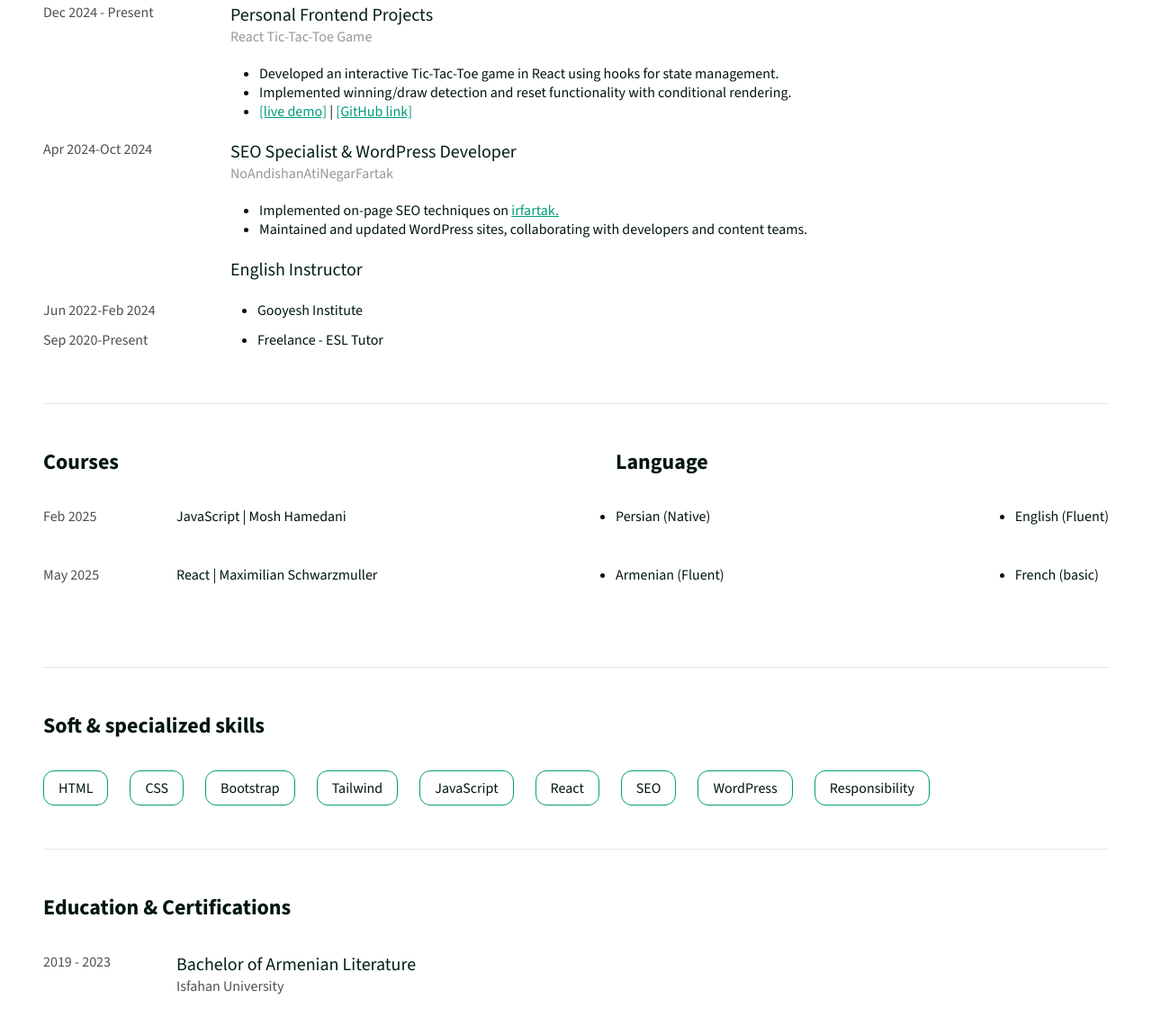
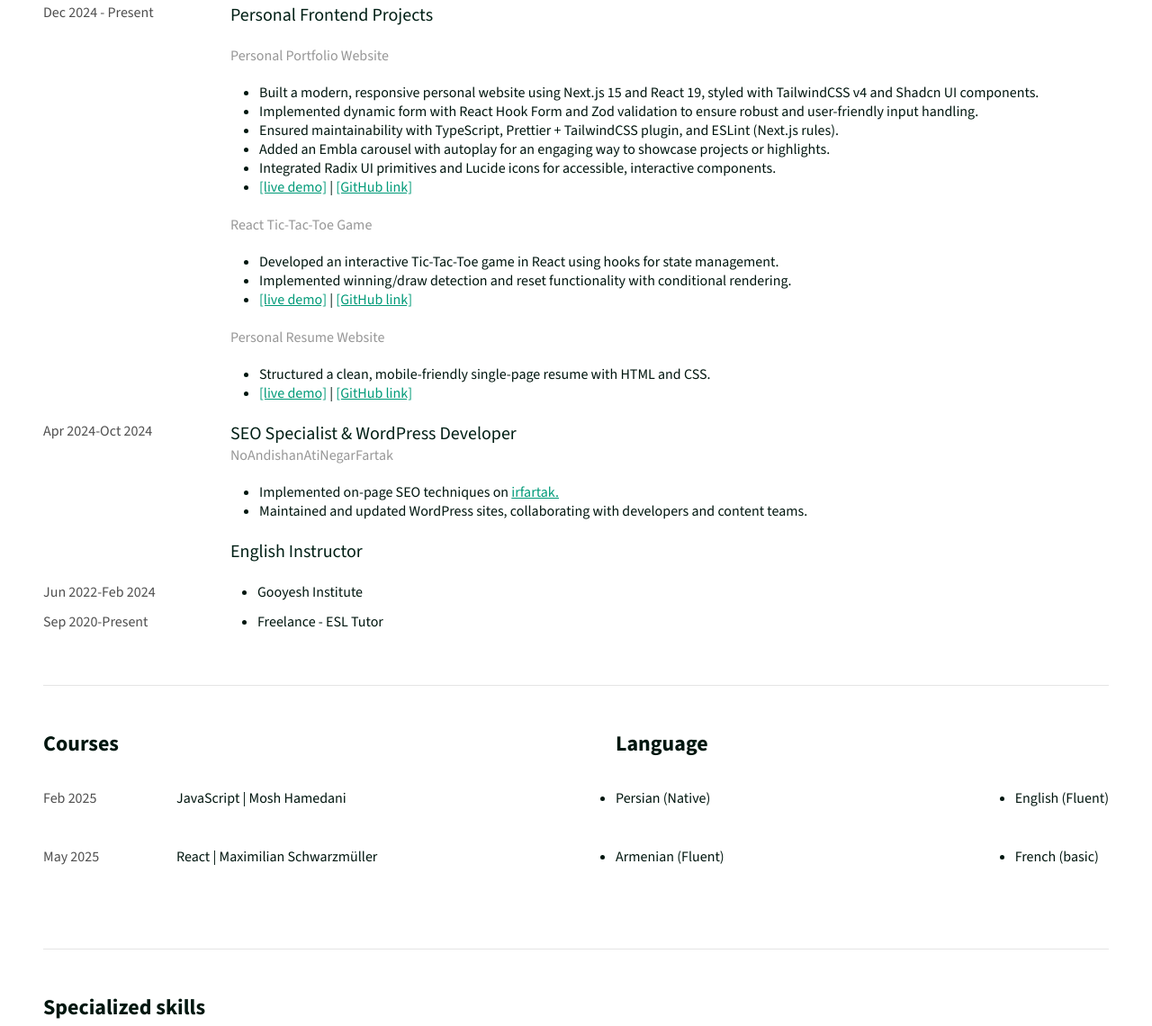
Before and after one commit to marya-git1999/MyResume, a plain HTML site: page index.html in a window 1280 px wide. Shown: the part 901-2041 px from the top of the page at 90% size. Drawn offline with nearby package versions, Linux system fonts and the light colour scheme; a web font is replaced by a local one.

Commit message:
Update profile picture format, enhance work experience details, and refine skills section in index.html

```diff
--- a/index.html
+++ b/index.html
@@ -21,7 +21,7 @@
       </div>
       <div class="header-pic">
         <img
-          src="images/Profile Picture.jpg"
+          src="images/ProfilePicture.webp"
           alt="Profile Picture"
           class="prof-img"
         />
@@ -33,12 +33,14 @@
         <div class="prof-info">
           <div class="col-items">
             <div class="info">
-              <p class="sec-detail">Date of Birth:</p>
-              <div class="info-detail">1999</div>
+              <p class="sec-detail">Phone:</p>
+              <div class="info-detail">(+98) 913 911 7907</div>
             </div>
             <div class="info">
-              <p class="sec-detail">Phone:</p>
-              <div class="info-detail">(+98) 913 911 7907</div>
+              <p class="sec-detail">Github:</p>
+              <div class="info-detail">
+                <a href="https://github.com/marya-git1999">marya-git1999</a>
+              </div>
             </div>
           </div>
           <div class="col-items">
@@ -80,8 +82,39 @@
           </div>
           <div class="WE-details">
             <p class="job-title">Personal Frontend Projects</p>
+
+            <br />
+            <p class="work-place">Personal Portfolio Website</p>
+            <ul>
+              <li class="WE-item">
+                Built a modern, responsive personal website using Next.js 15 and
+                React 19, styled with TailwindCSS v4 and Shadcn UI components.
+              </li>
+              <li class="WE-item">
+                Implemented dynamic form with React Hook Form and Zod validation
+                to ensure robust and user-friendly input handling.
+              </li>
+              <li class="WE-item">
+                Ensured maintainability with TypeScript, Prettier + TailwindCSS
+                plugin, and ESLint (Next.js rules).
+              </li>
+              <li class="WE-item">
+                Added an Embla carousel with autoplay for an engaging way to
+                showcase projects or highlights.
+              </li>
+              <li class="WE-item">
+                Integrated Radix UI primitives and Lucide icons for accessible,
+                interactive components.
+              </li>
+              <li class="WE-item">
+                <a href="">[live demo]</a>
+                |
+                <a href="">[GitHub link]</a>
+              </li>
+            </ul>
+
+            <br />
             <p class="work-place">React Tic-Tac-Toe Game</p>
-
             <ul>
               <li class="WE-item">
                 Developed an interactive Tic-Tac-Toe game in React using hooks
@@ -97,6 +130,25 @@
                 >
                 |
                 <a href="https://github.com/marya-git1999/tic-tac-toe"
+                  >[GitHub link]</a
+                >
+              </li>
+            </ul>
+
+            <br />
+            <p class="work-place">Personal Resume Website</p>
+
+            <ul>
+              <li class="WE-item">
+                Structured a clean, mobile-friendly single-page resume with HTML
+                and CSS.
+              </li>
+              <li class="WE-item">
+                <a href="https://my-resume-snowy-ten.vercel.app/"
+                  >[live demo]</a
+                >
+                |
+                <a href="https://github.com/marya-git1999/MyResume"
                   >[GitHub link]</a
                 >
               </li>
@@ -121,12 +173,14 @@
                 developers and content teams.
               </li>
             </ul>
-
-            <br />
-            <p class="job-title">English Instructor</p>
-            <br />
           </div>
         </div>
+        <br />
+        <div class="experience-section">
+          <div class="experience-year"></div>
+          <p class="job-title">English Instructor</p>
+        </div>
+        <br />
         <div class="nd">
           <div class="experience-nd">
             <div>
@@ -156,7 +210,7 @@
           </div>
           <div class="course-container">
             <div class="year">May 2025</div>
-            <p class="course-name">React | Maximilian Schwarzmuller</p>
+            <p class="course-name">React | Maximilian Schwarzmüller</p>
           </div>
         </div>
         <div class="Language-section">
@@ -179,17 +233,17 @@
       </section>
 
       <section>
-        <h2>Soft & specialized skills</h2>
+        <h2>Specialized skills</h2>
         <div class="skills-container">
+          <div class="skills">React</div>
+          <div class="skills">Next.js</div>
+          <div class="skills">Tailwind</div>
+          <div class="skills">JavaScript</div>
           <div class="skills">HTML</div>
           <div class="skills">CSS</div>
           <div class="skills">Bootstrap</div>
-          <div class="skills">Tailwind</div>
-          <div class="skills">JavaScript</div>
-          <div class="skills">React</div>
           <div class="skills">SEO</div>
           <div class="skills">WordPress</div>
-          <div class="skills">Responsibility</div>
         </div>
       </section>
 
```
